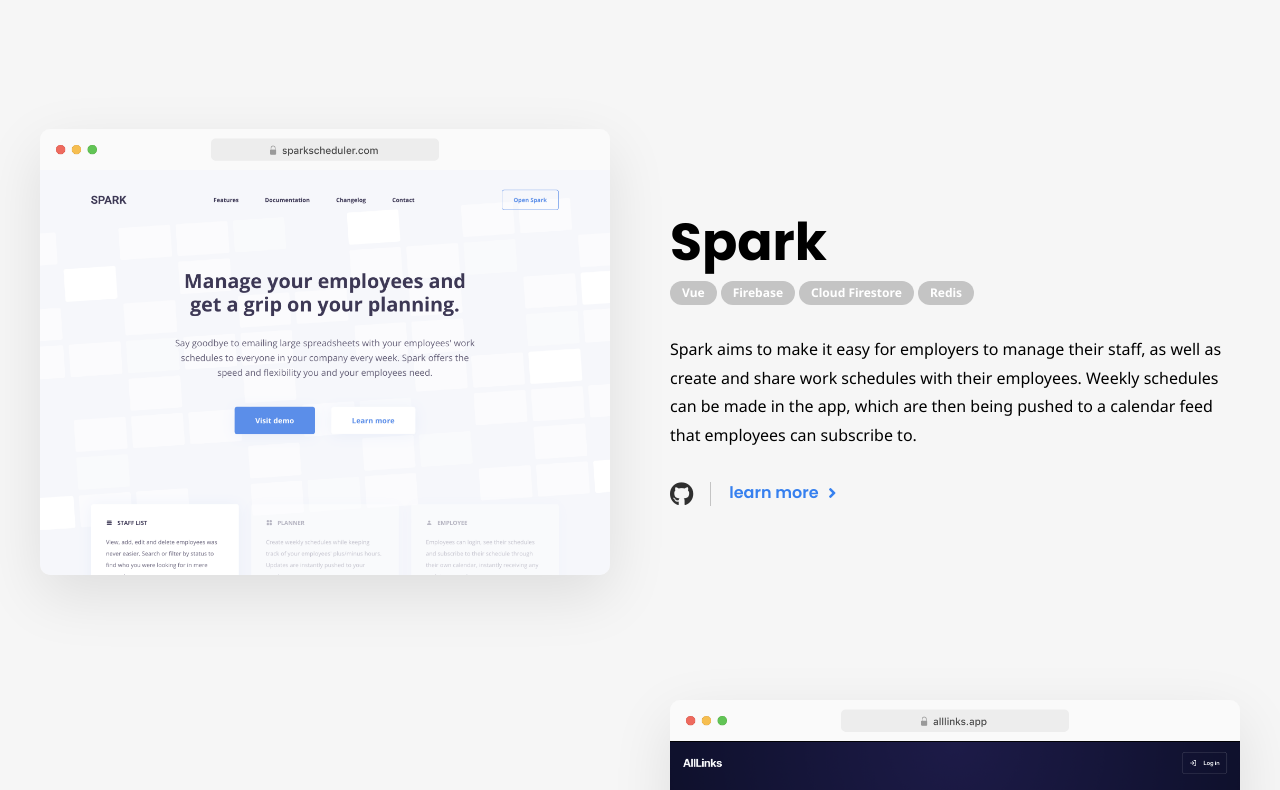
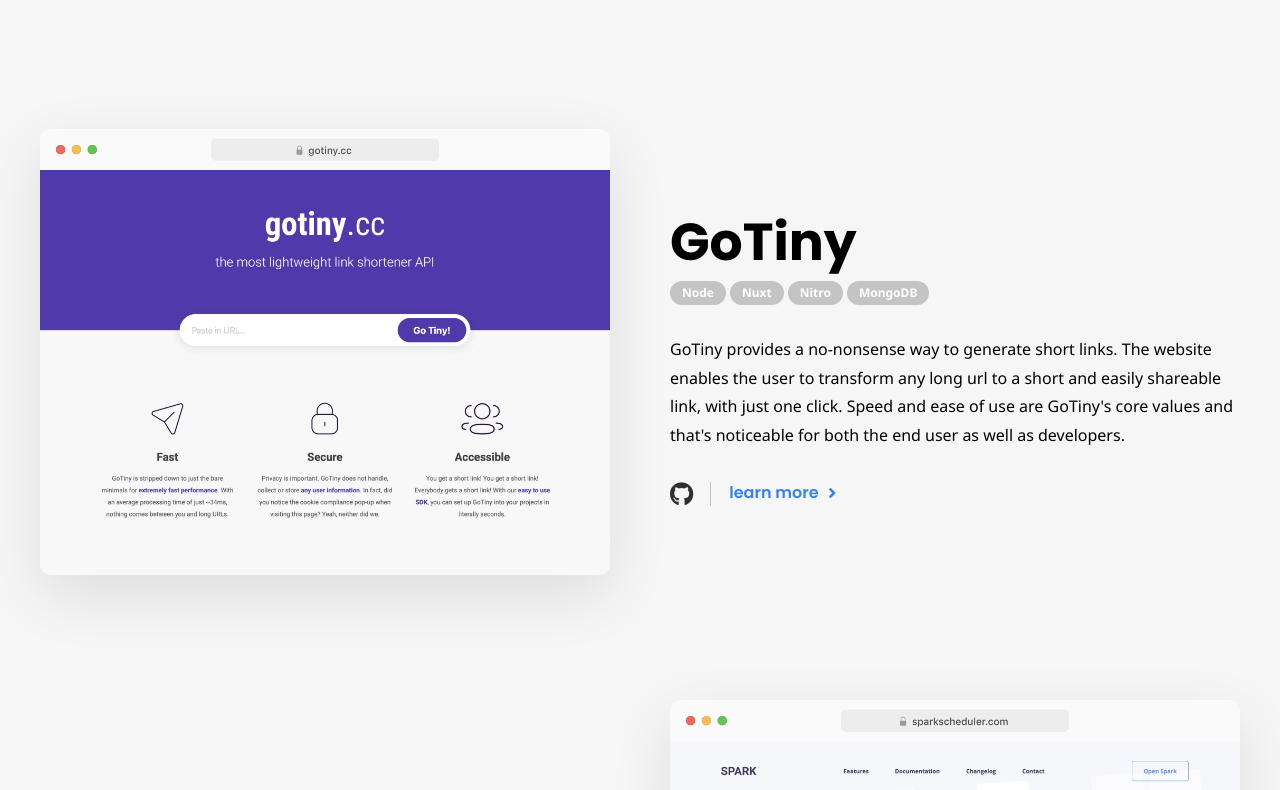
Before and after one commit to robvanbakel/portfolio, a Vue app: page / in a window 1280 px wide. Shown: the part 1360-2150 px from the top of the page. Built offline with nearby package versions, Linux system fonts and the light colour scheme.

Commit message:
Revert "Remove GoTiny"
This reverts commit 97267105ed2800363a06e098492c7b7035f7709b.

```diff
--- a/src/assets/en_meta.json
+++ b/src/assets/en_meta.json
@@ -8,6 +8,27 @@
     "techStack": "Tech Stack"
   },
   "projects": [
+    {
+      "name": "GoTiny",
+      "images": {
+        "showcase": "show_gotiny.png",
+        "hero": "gotiny_hero.jpg"
+      },
+      "links": {
+        "GitHub": "https://github.com/robvanbakel/gotiny-api",
+        "live": "https://gotiny.cc"
+      },
+      "text": {
+        "lead": "The easiest way to generate short links. Quick, safe en accessible.",
+        "intro": "GoTiny provides a no-nonsense way to generate short links. The website enables the user to transform any long url to a short and easily shareable link, with just one click. Speed and ease of use are GoTiny's core values and that's noticeable for both the end user as well as developers."
+      },
+      "techStack": {
+        "JavaScript Runtime": "Node",
+        "Frontend Framework": "Nuxt",
+        "Web Framework": "Nitro",
+        "Database": "MongoDB"
+      }
+    },
     {
       "name": "Spark",
       "images": {
--- a/src/assets/nl_meta.json
+++ b/src/assets/nl_meta.json
@@ -8,6 +8,27 @@
     "techStack": "Tech Stack"
   },
   "projects": [
+    {
+      "name": "GoTiny",
+      "images": {
+        "showcase": "show_gotiny.png",
+        "hero": "gotiny_hero.jpg"
+      },
+      "links": {
+        "GitHub": "https://github.com/robvanbakel/gotiny-api",
+        "live": "https://gotiny.cc"
+      },
+      "text": {
+        "lead": "De makkelijkste manier om korte links te maken. Snel, veilig en voor iedereen.",
+        "intro": "GoTiny is een no-nonsense manier om korte links te maken. De website stelt iedere bezoeker in staat om een lange url met één klik om te toveren in een makkelijk deelbare link. Snelheid en privacy zijn de belangrijkste pijlers van GoTiny en dat is voelbaar vanaf het eerste moment."
+      },
+      "techStack": {
+        "JavaScript Runtime": "Node",
+        "Frontend Framework": "Nuxt",
+        "Web Framework": "Nitro",
+        "Database": "MongoDB"
+      }
+    },
     {
       "name": "Spark",
       "images": {
--- a/src/router.js
+++ b/src/router.js
@@ -19,6 +19,14 @@ const router = createRouter({
       path: '/',
       component: Home,
       name: 'Home',
+    },
+    {
+      path: '/gotiny',
+      component: GoTiny,
+      name: 'GoTiny',
+      meta: {
+        title: 'GoTiny',
+      },
     },
     {
       path: '/scheduler',
```
